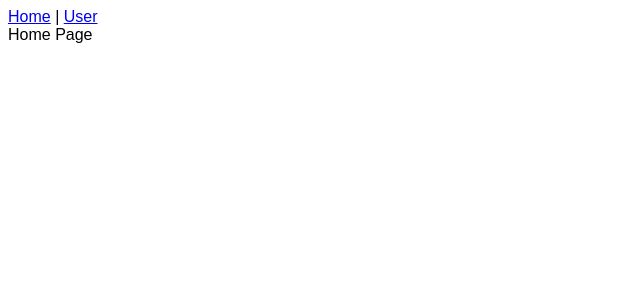
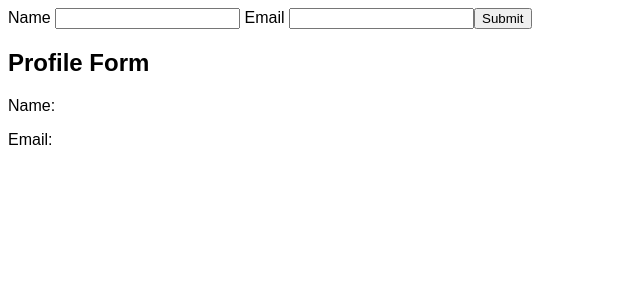
Before and after one commit to carelessmisu/learn-angular, an Angular app: page / in a window 1280 px wide. Shown: the top 300 px of the page, without its empty margins (0-640 px from the left). Built offline with nearby package versions, Linux system fonts and the light colour scheme.

Commit message:
17-reactive-forms

```diff
--- a/src/app/app.component.ts
+++ b/src/app/app.component.ts
@@ -1,16 +1,34 @@
 import { Component } from '@angular/core';
-import { RouterLink, RouterOutlet } from '@angular/router';
+import { FormControl, FormGroup, ReactiveFormsModule } from '@angular/forms';
 
 @Component({
   selector: 'app-root',
   template: `
-    <nav>
-      <a routerLink="/">Home</a>
-      |
-      <a routerLink="/user">User</a>
-    </nav>
-    <router-outlet />
+    <form [formGroup]="profileForm" (ngSubmit)="handleSubmit()">
+      <label>
+        Name
+        <input type="text" formControlName="name" />
+      </label>
+      <label>
+        Email
+        <input type="email" formControlName="email" />
+      </label>
+      <button type="submit">Submit</button>
+    </form>
+
+    <h2>Profile Form</h2>
+    <p>Name: {{ profileForm.value.name }}</p>
+    <p>Email: {{ profileForm.value.email }}</p>
   `,
-  imports: [RouterLink, RouterOutlet],
+  imports: [ReactiveFormsModule],
 })
-export class AppComponent {}
+export class AppComponent {
+  profileForm = new FormGroup({
+    name: new FormControl(''),
+    email: new FormControl(''),
+  });
+
+  handleSubmit() {
+    alert(this.profileForm.value.name + '|' + this.profileForm.value.email);
+  }
+}
```
